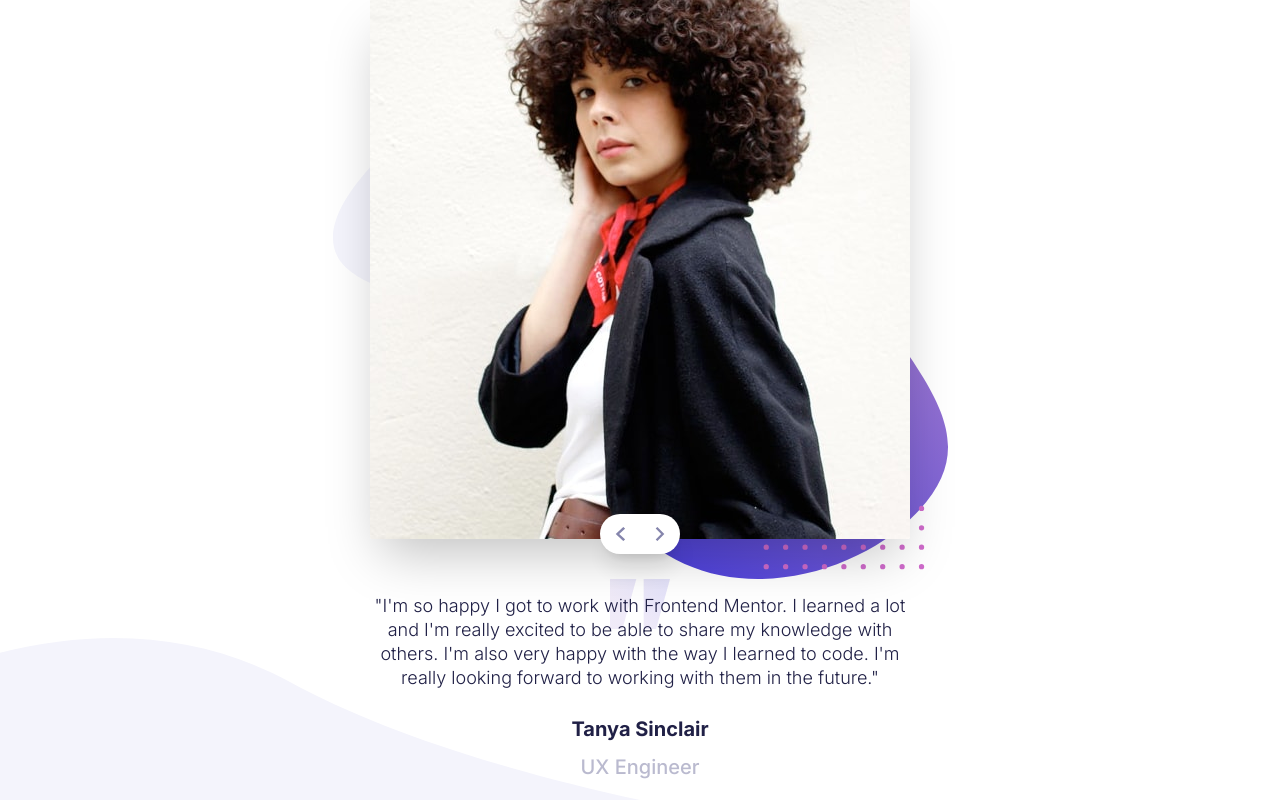
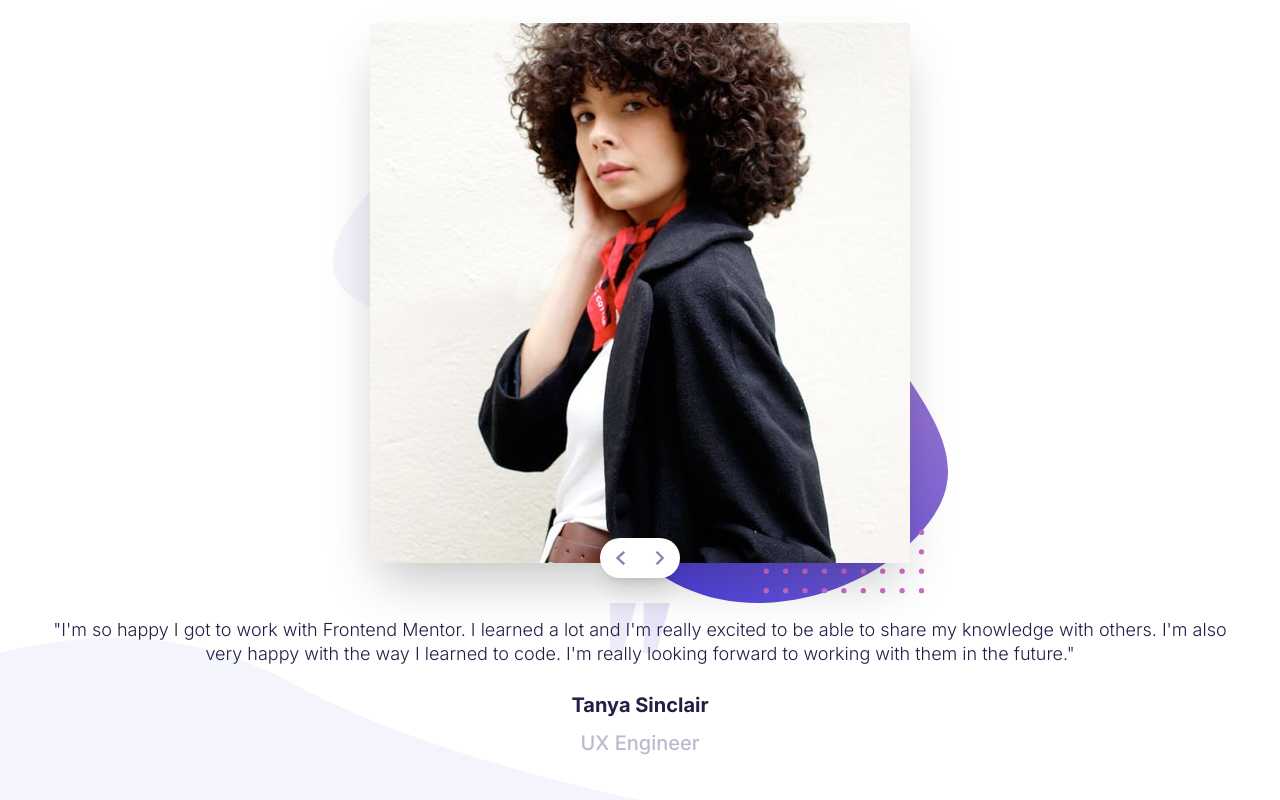
Before and after one commit to cbserra/testimonial-slider, a website: page index.html in a window 1280 px wide. Drawn offline with nearby package versions, Linux system fonts and the light colour scheme; files that its build step writes are made by us from their sources.

Commit message:
added 'main' element, other desktop version enhancements

```diff
--- a/index.html
+++ b/index.html
@@ -17,7 +17,7 @@
     <title>Frontend Mentor | Coding Bootcamp Testimonials Slider</title>
   </head>
   <body>
-    <div class="container">
+    <main>
       <div class="testimonial-container">
         <div id="testimonial-1" class="testimonial">
           <div class="photo-container">
@@ -83,6 +83,6 @@
           </div>
         </div>
       </div>
-    </div>
+    </main>
   </body>
 </html>
--- a/input.css
+++ b/input.css
@@ -22,15 +22,15 @@
   body {
     @apply flex flex-col items-center justify-center h-full w-full font-sans;
   }
-}
 
-@layer components {
-  .container {
+  main {
     @apply w-full h-full flex flex-col items-center justify-center text-center overflow-hidden max-w-full bg-pattern-curve bg-no-repeat bg-left-bottom bg-[length:50%];
     /* Desktop */
     @apply lg:bg-[length:33%];
   }
+}
 
+@layer components {
   .testimonial-container {
     @apply relative flex items-center justify-start w-full h-full;
     /* Slider Rules */
@@ -53,13 +53,13 @@
     /* Slider Rules */
     @apply snap-start flex-shrink-0 scale-100 transition-transform duration-500 origin-center;
     /* Desktop */
-    @apply lg:flex-row-reverse lg:mr-0 lg:justify-start lg:max-w-full;
+    @apply lg:flex-row-reverse lg:mr-0 lg:justify-start;
   }
 
   .photo-container {
     @apply relative flex flex-col items-center justify-center bg-pattern-bg bg-contain bg-no-repeat bg-center px-12;
     @apply w-full h-full lg:w-1/2 lg:h-1/2;
-    @apply lg:right-0 lg:p-32;
+    @apply lg:right-32 lg:p-32;
   }
 
   .photo-container > img {
@@ -89,9 +89,9 @@
   }
 
   .quote-container {
-    @apply flex flex-col items-center justify-between bg-pattern-quotes bg-no-repeat bg-top p-6 gap-8;
-    background-size: 60px 50px;
-    @apply lg:absolute lg:w-[55%] lg:z-50 lg:left-16 lg:text-left lg:bg-[length:120px_100px];
+    @apply flex flex-col items-center justify-between bg-pattern-quotes bg-no-repeat bg-top bg-[length:60px_50px] p-6 gap-8;
+    /* background-size: 60px 50px; */
+    @apply lg:absolute lg:w-[50%] lg:z-50 lg:left-60 lg:text-left lg:bg-[length:120px_100px] lg:p-20 lg:bg-[left_15rem_top];
     /* m-5; */
     /* px-9 py-8; */
     /* left: 4rem;
@@ -106,7 +106,7 @@
   .quote {
     font-size: clamp(1.8rem, min(calc(1.8rem + 2.5vw), 3.2rem), 3.2rem);
     line-height: clamp(2.4rem, min(calc(2.4rem + 2.5vw), 4.4rem), 4.4rem);
-    @apply font-light text-quote text-center text-dark-blue max-w-[50ch];
+    @apply font-light text-quote text-center text-dark-blue;
     @apply lg:text-left lg:text-quote-md;
   }
 
```
